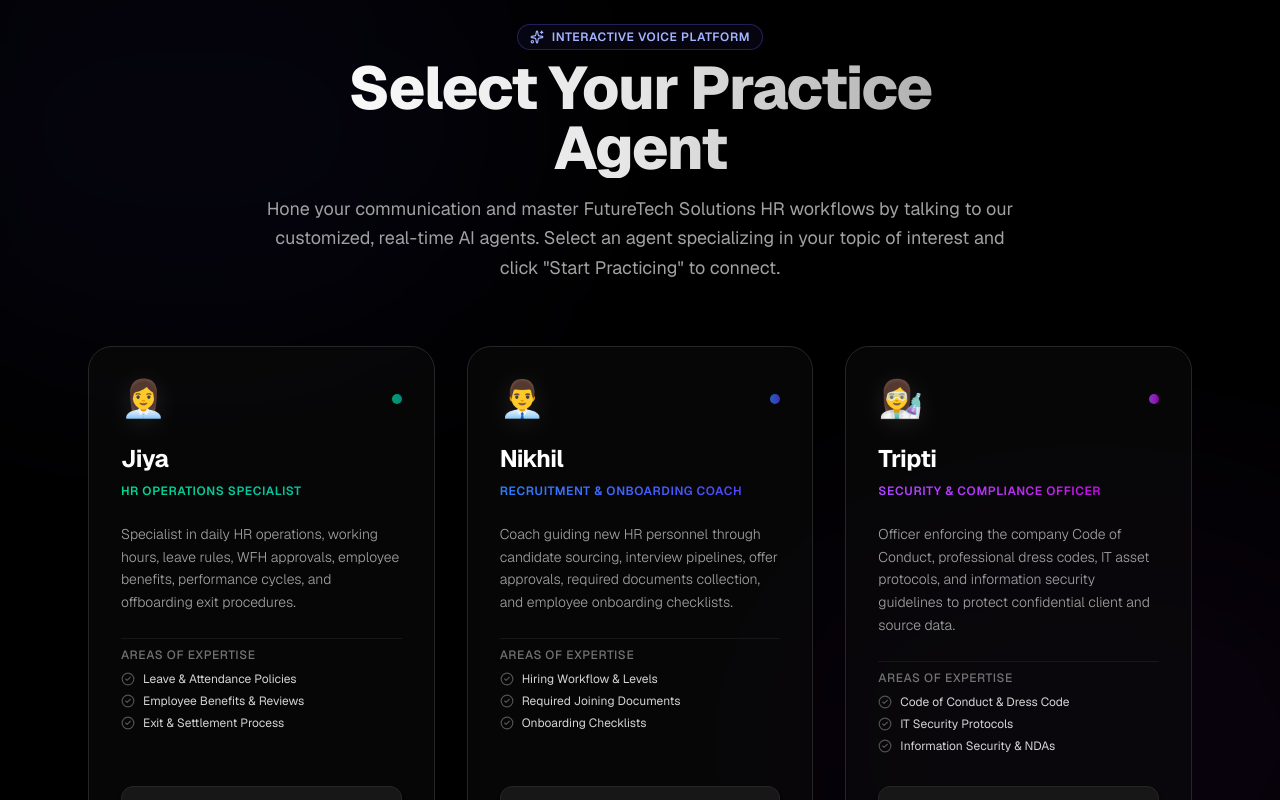
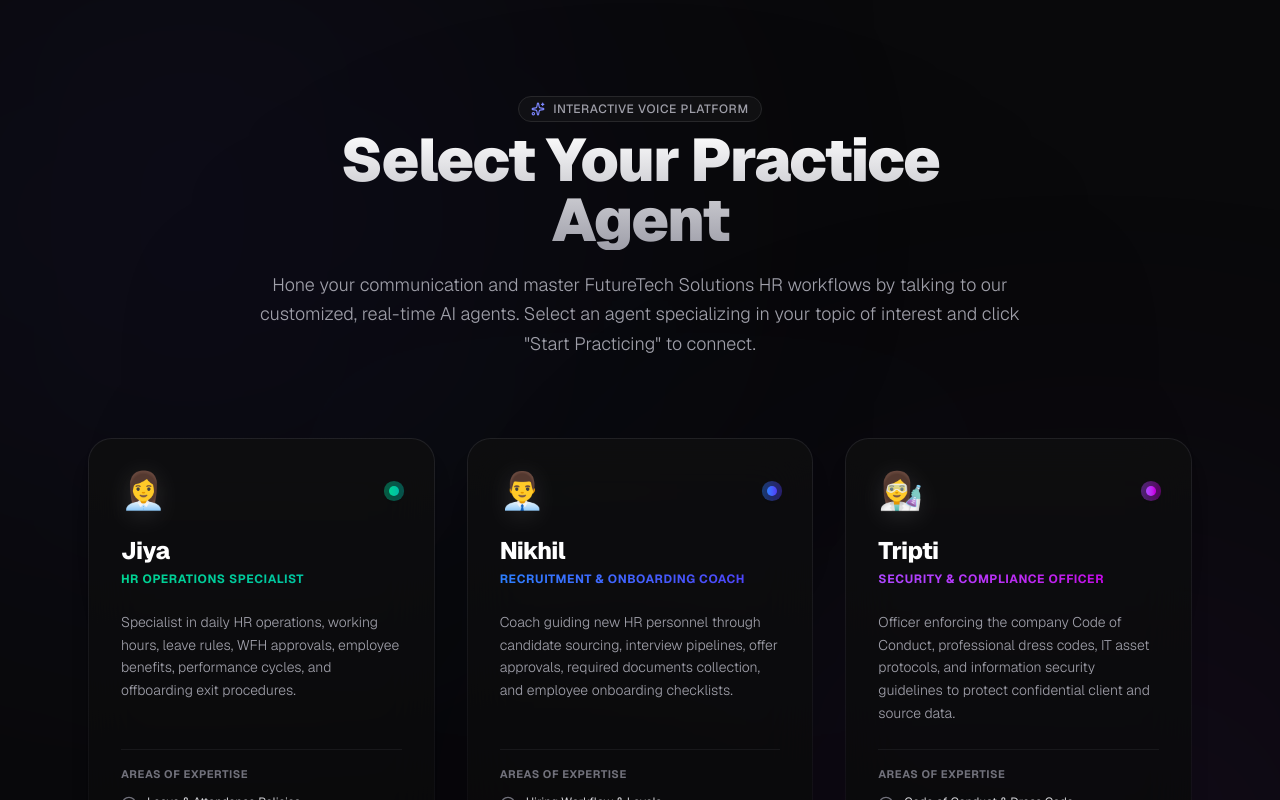
Before and after one commit to nikhil-reds/ORB_assistant-Onboarding-assistants, a Next.js app: page /preview in a window 1280 px wide. Shown: the top 800 px of the page. Built offline with nearby package versions, Linux system fonts and the light colour scheme.

Commit message:
feat: update agent roster to Jiya, Nikhil, and Tripti and refine preview page UI aesthetics

```diff
--- a/app/preview/page.tsx
+++ b/app/preview/page.tsx
@@ -17,36 +17,41 @@
   };
 
   return (
-    <main className="min-h-screen bg-black text-white selection:bg-indigo-500/30 selection:text-white relative overflow-hidden font-sans">
-      {/* Background Ambient Glows */}
-      <div className="absolute top-[-10%] left-[-10%] w-[50%] h-[50%] rounded-full bg-indigo-900/10 blur-[120px] pointer-events-none" />
-      <div className="absolute bottom-[-10%] right-[-10%] w-[50%] h-[50%] rounded-full bg-purple-900/10 blur-[120px] pointer-events-none" />
+    <main className="min-h-screen bg-zinc-950 text-zinc-100 selection:bg-indigo-500/30 selection:text-white relative overflow-hidden font-sans flex flex-col justify-center">
 
-      <div className="max-w-6xl mx-auto px-6 pt-4 pb-0 md:pt-6 md:pb-0 relative z-10 flex flex-col justify-center min-h-screen">
+      {/* Background Ambient Organic Glows */}
+      <div className="absolute top-[-10%] left-[-15%] w-[60%] h-[60%] rounded-full bg-indigo-900/10 blur-[160px] pointer-events-none" />
+      <div className="absolute bottom-[-10%] right-[-15%] w-[60%] h-[60%] rounded-full bg-purple-900/10 blur-[160px] pointer-events-none" />
+      <div className="absolute top-1/2 left-1/2 -translate-x-1/2 -translate-y-1/2 w-[40%] h-[40%] rounded-full bg-emerald-950/5 blur-[180px] pointer-events-none" />
+
+      <div className="max-w-6xl mx-auto px-6 py-16 md:py-24 relative z-10 w-full flex flex-col justify-center min-h-screen">
+
         {/* Header & Description */}
-        <div className="text-center max-w-3xl mx-auto mb-16 space-y-4">
+        <div className="text-center max-w-3xl mx-auto mb-16 md:mb-20 space-y-5">
           <motion.div
             initial={{ opacity: 0, y: -20 }}
             animate={{ opacity: 1, y: 0 }}
-            transition={{ duration: 0.6 }}
-            className="inline-flex items-center gap-2 px-3 py-1 rounded-full border border-indigo-500/30 bg-indigo-950/20 text-indigo-300 text-xs font-semibold uppercase tracking-wider mb-2"
+            transition={{ duration: 0.6, ease: "easeOut" }}
+            className="inline-flex items-center gap-2 px-3 py-1 rounded-full border border-zinc-800 bg-zinc-900/50 text-zinc-400 text-xs font-medium uppercase tracking-wider mb-2"
           >
-            <Sparkles className="w-3.5 h-3.5" />
+            <Sparkles className="w-3.5 h-3.5 text-indigo-400" />
             Interactive Voice Platform
           </motion.div>
+
           <motion.h1
             initial={{ opacity: 0, y: -10 }}
             animate={{ opacity: 1, y: 0 }}
-            transition={{ duration: 0.6, delay: 0.1 }}
-            className="text-4xl md:text-6xl font-extrabold tracking-tight bg-clip-text text-transparent bg-gradient-to-r from-white via-neutral-200 to-neutral-400"
+            transition={{ duration: 0.6, delay: 0.1, ease: "easeOut" }}
+            className="text-4xl md:text-6xl font-black tracking-tight bg-clip-text text-transparent bg-gradient-to-b from-white to-zinc-400"
           >
             Select Your Practice Agent
           </motion.h1>
+
           <motion.p
             initial={{ opacity: 0, y: 10 }}
             animate={{ opacity: 1, y: 0 }}
-            transition={{ duration: 0.6, delay: 0.2 }}
-            className="text-lg text-neutral-400 leading-relaxed"
+            transition={{ duration: 0.6, delay: 0.2, ease: "easeOut" }}
+            className="text-base md:text-lg text-zinc-400 leading-relaxed font-light"
           >
             Hone your communication and master FutureTech Solutions HR workflows by talking to our customized, real-time AI agents. Select an agent specializing in your topic of interest and click "Start Practicing" to connect.
           </motion.p>
@@ -56,55 +61,68 @@
         <motion.div
           initial={{ opacity: 0, y: 30 }}
           animate={{ opacity: 1, y: 0 }}
-          transition={{ duration: 0.8, delay: 0.3 }}
-          className="grid grid-cols-1 md:grid-cols-3 gap-8"
+          transition={{ duration: 0.8, delay: 0.3, ease: "easeOut" }}
+          className="grid grid-cols-1 md:grid-cols-3 gap-8 items-stretch"
         >
           {(Object.keys(agents) as AgentId[]).map((key) => {
             const agent = agents[key];
             return (
-              <div
+              <motion.div
                 key={key}
-                className="group relative flex flex-col justify-between rounded-3xl border border-neutral-800 bg-neutral-950/60 p-8 transition-all duration-500 hover:border-neutral-700/80 hover:translate-y-[-4px] overflow-hidden"
+                whileHover={{ y: -6 }}
+                transition={{ duration: 0.3, ease: "easeInOut" }}
+                className="group relative rounded-3xl p-[1px] bg-gradient-to-b from-zinc-800/80 to-zinc-950/20 hover:from-zinc-700/80 hover:to-zinc-800/20 transition-all duration-500 shadow-xl flex flex-col justify-between"
               >
-                {/* Decorative glow inside card on hover */}
-                <div className="absolute inset-0 bg-gradient-to-b from-transparent via-transparent to-neutral-900/50 opacity-0 group-hover:opacity-100 transition-opacity duration-500 pointer-events-none" />
+                {/* Frosted Glass Background Card */}
+                <div className="h-full w-full bg-zinc-950/80 backdrop-blur-xl p-8 rounded-[23px] flex flex-col justify-between relative overflow-hidden">
 
-                <div className="space-y-6 relative z-10">
-                  {/* Card Header with Avatar */}
+                  {/* Subtle inner hover glow */}
+                  <div className="absolute inset-0 bg-gradient-to-b from-transparent via-transparent to-zinc-900/10 opacity-0 group-hover:opacity-100 transition-opacity duration-500 pointer-events-none" />
+
+                  <div className="space-y-6 relative z-10 flex-1 flex flex-col">
+                    {/* Card Header with Avatar and Breathing Status Dot */}
                     <div className="flex items-center justify-between">
-                    <span className="text-4xl filter drop-shadow-[0_4px_12px_rgba(255,255,255,0.1)]">
+                      <span className="text-4xl filter drop-shadow-[0_4px_12px_rgba(255,255,255,0.12)] select-none">
                         {agent.avatar}
                       </span>
-                    <div
-                      className={`h-2.5 w-2.5 rounded-full bg-gradient-to-r ${agent.accentColor} animate-pulse`}
+
+                      {/* Breathing Pulse Dot */}
+                      <div className="relative flex items-center justify-center w-4 h-4" aria-label="Status Indicator">
+                        <motion.span
+                          animate={{ scale: [1, 1.8, 1], opacity: [0.6, 0, 0.6] }}
+                          transition={{ repeat: Infinity, duration: 2, ease: "easeInOut" }}
+                          className={`absolute w-full h-full rounded-full bg-gradient-to-r ${agent.accentColor}`}
                         />
+                        <span className={`relative w-2.5 h-2.5 rounded-full bg-gradient-to-r ${agent.accentColor} shadow-md`} />
+                      </div>
                     </div>
 
-                  {/* Agent Info */}
-                  <div className="space-y-2">
-                    <h3 className="text-2xl font-bold tracking-tight text-white group-hover:text-transparent group-hover:bg-clip-text group-hover:bg-gradient-to-r group-hover:from-white group-hover:to-neutral-300 transition-all duration-300">
+                    {/* Agent Identification */}
+                    <div className="space-y-1">
+                      <h3 className="text-2xl font-extrabold text-white tracking-tight group-hover:text-transparent group-hover:bg-clip-text group-hover:bg-gradient-to-r group-hover:from-white group-hover:to-zinc-300 transition-all duration-300">
                         {agent.name}
                       </h3>
                       <p
-                      className={`text-xs font-semibold tracking-wider uppercase bg-clip-text text-transparent bg-gradient-to-r ${agent.accentColor}`}
+                        className={`text-xs font-bold tracking-wider uppercase bg-clip-text text-transparent bg-gradient-to-r ${agent.accentColor}`}
                       >
                         {agent.title}
                       </p>
                     </div>
 
-                  <p className="text-sm text-neutral-400 leading-relaxed font-light">
+                    {/* Description Role */}
+                    <p className="text-sm text-zinc-400 leading-relaxed font-light flex-1">
                       {agent.role}
                     </p>
 
                     {/* Expertise Checklist */}
-                  <div className="space-y-2 pt-2 border-t border-neutral-900">
-                    <p className="text-xs font-medium text-neutral-500 tracking-wider uppercase">
+                    <div className="space-y-3 pt-4 border-t border-zinc-900">
+                      <p className="text-[11px] font-bold text-zinc-500 tracking-wider uppercase">
                         Areas of Expertise
                       </p>
-                    <ul className="space-y-1.5">
+                      <ul className="space-y-2">
                         {agent.expertise.map((exp) => (
-                        <li key={exp} className="flex items-center gap-2 text-xs text-neutral-300">
-                          <CheckCircle2 className="w-3.5 h-3.5 text-neutral-600 shrink-0" />
+                          <li key={exp} className="flex items-start gap-2.5 text-xs text-zinc-300">
+                            <CheckCircle2 className="w-4 h-4 text-zinc-500 shrink-0 mt-0.5" />
                             <span>{exp}</span>
                           </li>
                         ))}
@@ -112,17 +130,19 @@
                     </div>
                   </div>
 
-                {/* Practice Button */}
-                <div className="pt-8 relative z-10">
+                  {/* Start Practicing CTA Button */}
+                  <div className="pt-8 relative z-10 shrink-0">
                     <button
                       onClick={() => handleStartPracticing(key)}
-                    className="w-full flex items-center justify-center gap-2 py-3.5 rounded-xl font-medium transition-all duration-300 shadow-md group-hover:scale-[1.02] cursor-pointer text-sm bg-neutral-900 border border-neutral-800 hover:border-neutral-700 text-white hover:bg-neutral-850"
+                      className="w-full flex items-center justify-center gap-2 py-3.5 px-4 rounded-xl font-semibold transition-all duration-300 border border-zinc-800 bg-zinc-900 text-zinc-300 hover:text-white group-hover:bg-gradient-to-r group-hover:from-zinc-100 group-hover:to-zinc-200 group-hover:text-zinc-950 group-hover:border-transparent group-hover:shadow-lg focus:outline-none focus:ring-2 focus:ring-zinc-400 cursor-pointer text-sm"
                     >
                       <span>Start Practicing</span>
                       <ArrowRight className="w-4 h-4 transition-transform duration-300 group-hover:translate-x-1" />
                     </button>
                   </div>
+
                 </div>
+              </motion.div>
             );
           })}
         </motion.div>
```
Lines whose indentation alone changed are shown as unchanged.
